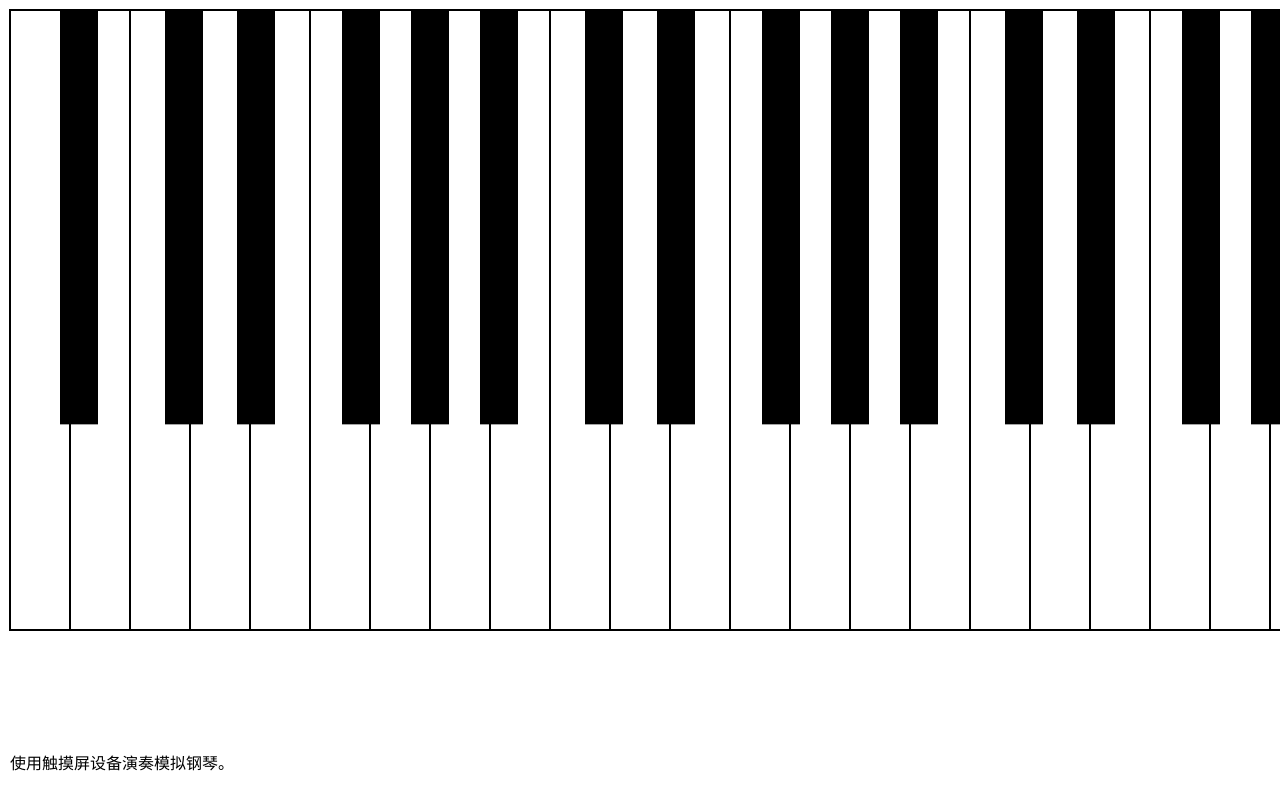
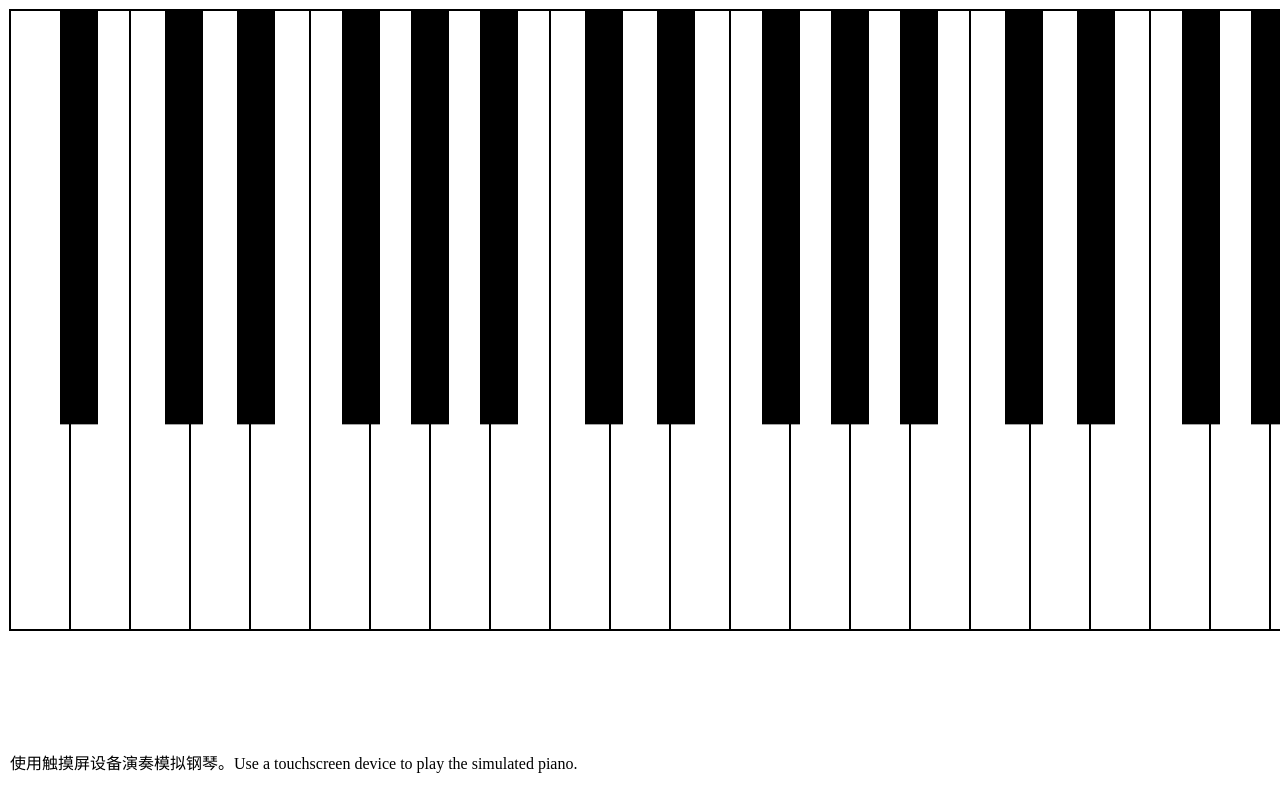
Before and after one commit to DGCK81LNN/piano, a plain HTML site: page index.html in a window 1280 px wide. Shown: the top 800 px of the page. Drawn offline with Linux system fonts and the light colour scheme.

Commit message:
opt: add usage tip in English

```diff
--- a/index.html
+++ b/index.html
@@ -116,7 +116,7 @@
         <rect data-note=39 class="key key0" />
       </g>
     </svg>
-    <p id=desc>使用触摸屏设备演奏模拟钢琴。</p>
+    <p id=desc>使用触摸屏设备演奏模拟钢琴。<span lang=en>Use a touchscreen device to play the simulated piano.</span></p>
   </main>
   <script src="script.js"></script>
 </body>
```
